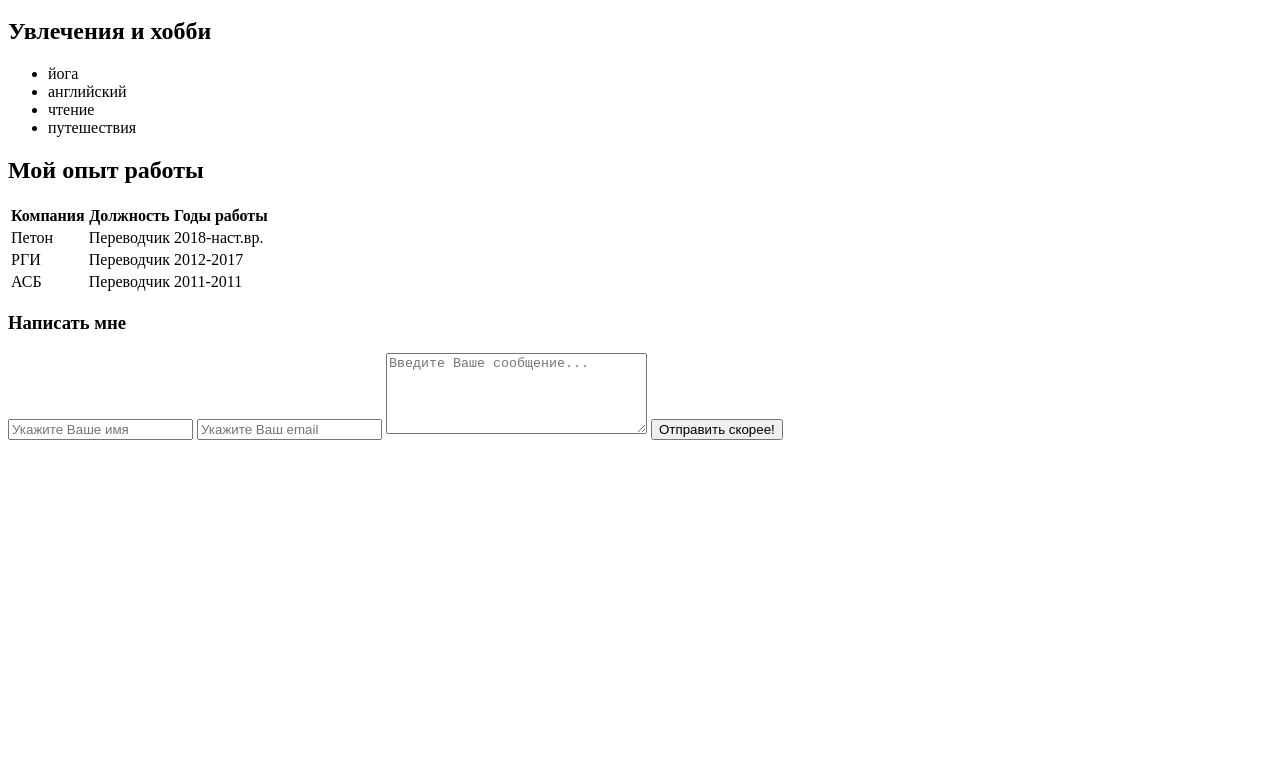
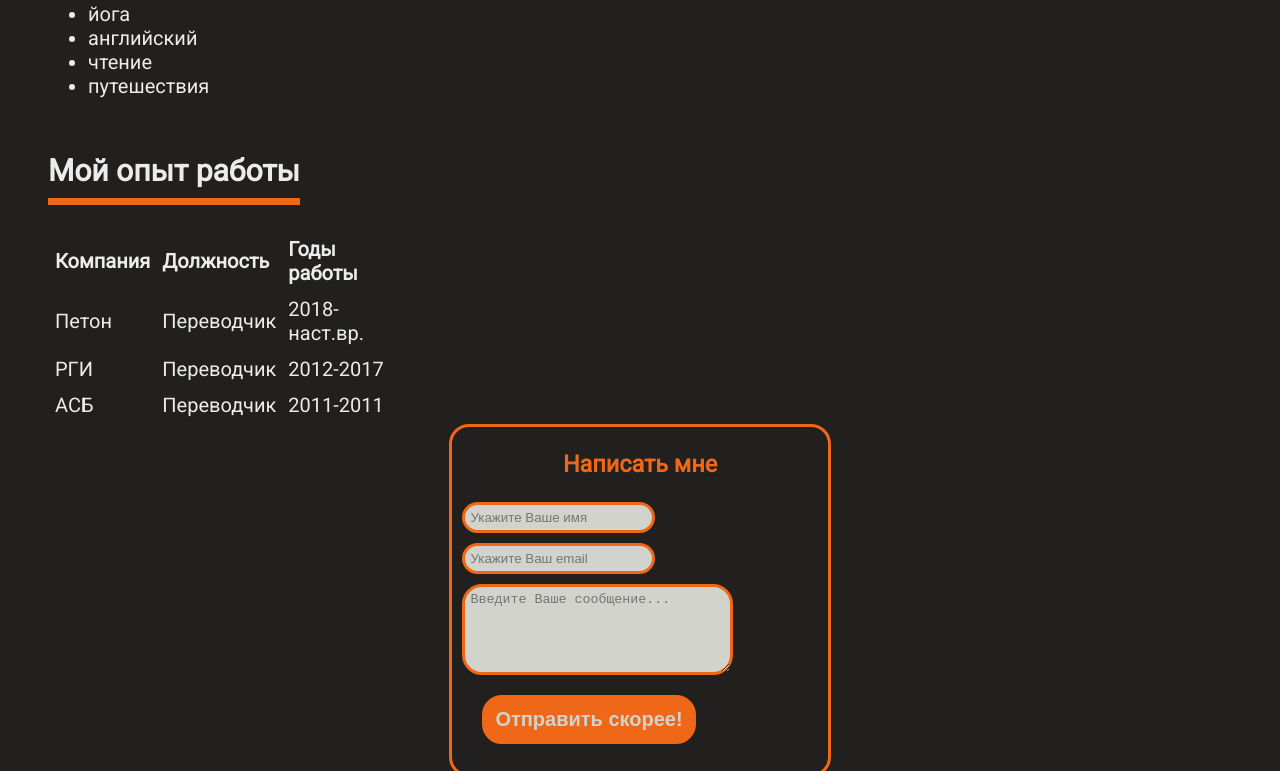
Before and after one commit to NZarina/About_Me_HTML_CSS_Course, a plain HTML site: page index.html in a window 1280 px wide. Shown: the part 548-1319 px from the top of the page. Before the commit the page ends 996 px from the top, so only its background shows below. Drawn offline with Linux system fonts and the light colour scheme.

Commit message:
css link updated

```diff
--- a/index.html
+++ b/index.html
@@ -4,7 +4,7 @@
     <meta charset="UTF-8">
     <meta http-equiv="X-UA-Compatible" content="IE=edge">
     <meta name="viewport" content="width=device-width, initial-scale=1.0">
-    <link rel="stylesheet" href="aboutMe.css">
+    <link rel="stylesheet" href="cssStyles.css">
     <title>Zarina Niyazova</title>
 </head>
 <body>
```
